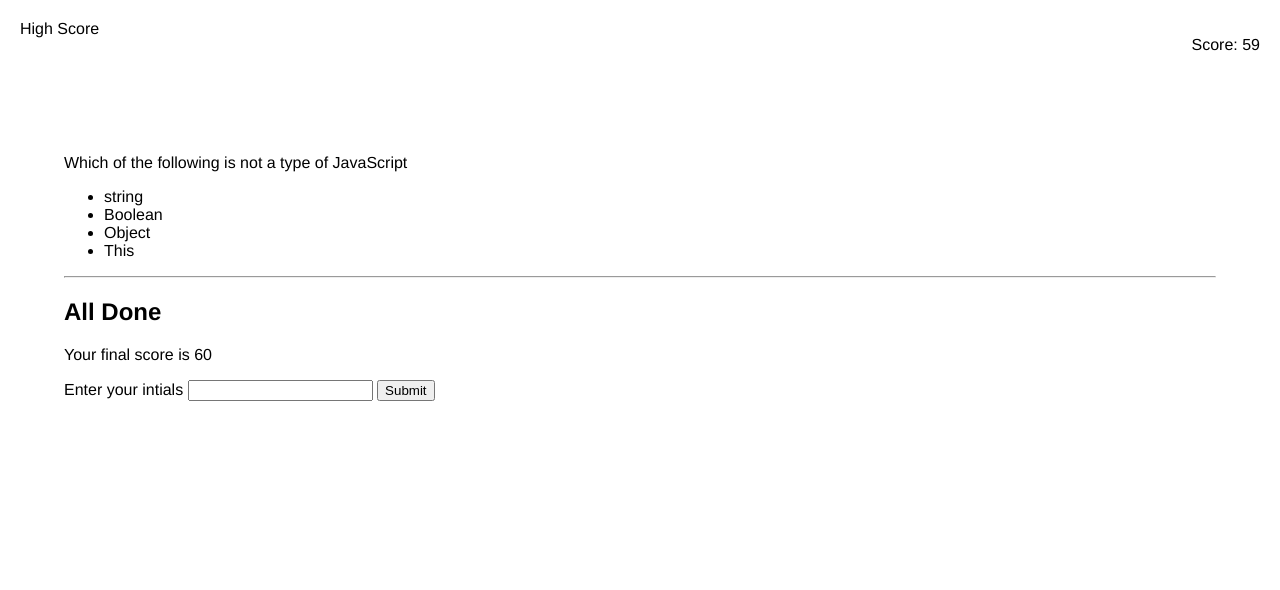
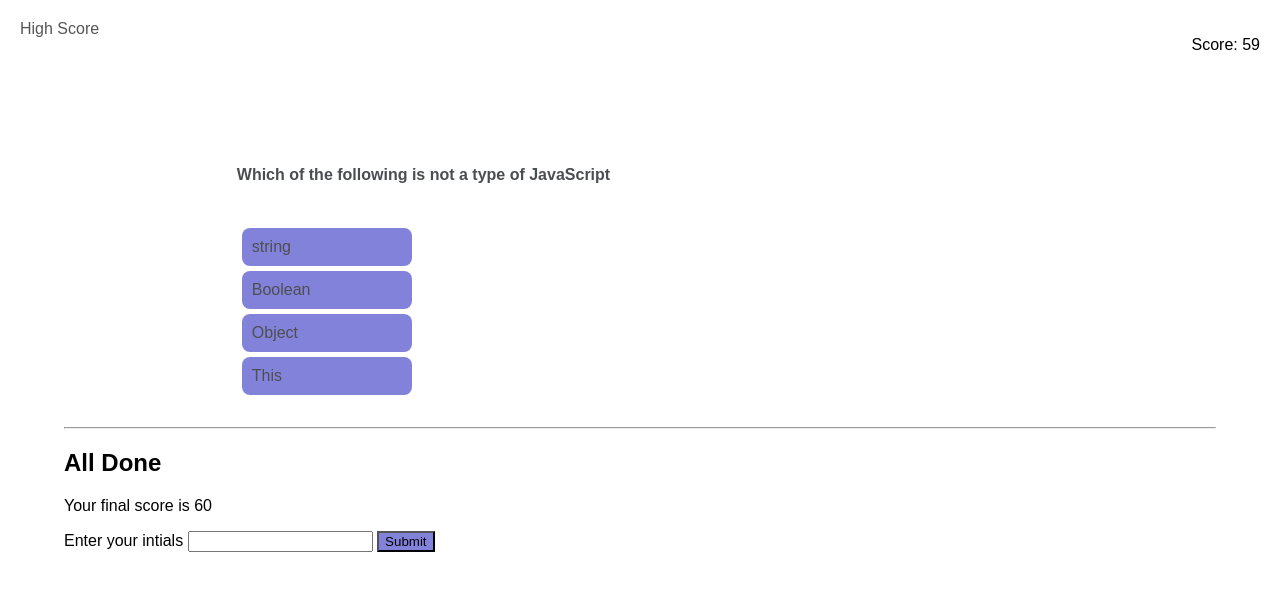
Before and after one commit to StamperM/JavaScript-Quiz, a plain HTML site: page index.html in a window 1280 px wide. Both pictures are taken after a click on the button "Start Quiz". Drawn offline with Linux system fonts and the light colour scheme.

Commit message:
updated some of the CSS

```diff
--- a/assets/JS/main.js
+++ b/assets/JS/main.js
@@ -119,14 +119,16 @@ function saveScore(){
     Player: document.getElementById('userinputInitals'),
     playerScore: score
   };
-  localStorage.setItem("leaderboardInfo.player","leaderBoardInfo.playerScore"),JSON.stringify(leaderBoardInfo);
+  localStorage.setItem("name","userinputIntials"),JSON.stringify(leaderBoardInfo);
 }
 
 
 
 // Todo: High Scores Unhide Leaderboard &hide Last section. Create <li> to store the userIntials and Score scores in #leaderBoardList.
 function displayScoresOnBoard(){
-  var recentScore = JSON.parse(localStorage.getitem('leaderBoardInfo'))
+  var recentScore = JSON.parse(localStorage.getItem('leaderBoardInfo'))
+
+
 }
 // Todo: Return user to start quiz #returnToQuiz
 
--- a/assets/styles.css
+++ b/assets/styles.css
@@ -1,6 +1,6 @@
 body {
     margin: 0;
-    font-family: 'Franklin Gothic Medium', 'Arial Narrow', Arial, sans-serif;
+    font-family: Arial, Helvetica, sans-serif;
 }
 main {
     margin: 5%;
@@ -17,7 +17,7 @@ header{
 }
 nav a {
     text-decoration: none;
-    color: black;
+    color: rgb(87, 85, 85);
 
 }
 
@@ -29,20 +29,59 @@ nav a {
 }
 
 #startQuizSection p {
+    display: flex;
     padding: 1% 15%;
     text-align: center;
 
 }
 
 #startQuizButton {
-    background-color: rgb(63, 30, 105);
+    background-color: rgb(130, 130, 219);
     border-radius: 8%;
     color: white;
     padding: 5px;
 }
+#question {
+    display: flex;
+    padding: 1% 15%;
+    flex-direction: column;
+    justify-content: center;
+    align-self: center;
+}
 #quizSection {
     display: flex;
+    padding: 1% 15%;
     flex-direction: column;
-    justify-content: flex-start;
+    justify-content: center;
+    align-self: center;
+
 
 }
+#answerOptions{
+    flex-direction: column;
+    padding: 1% 15%;
+    justify-content: center;
+    list-style: none;
+
+
+}
+#question {
+    font-weight: 700;
+    color: rgb(75, 78, 80);
+}
+#answerOptions li {
+    background-color: rgb(130, 130, 219);
+    color: rgb(77, 79, 81);
+    display: flex;
+    margin: 5px;
+    padding: 10px;
+    border-radius: 8px;
+    width: 150px;
+}
+#leaderBoardList {
+    list-style: decimal;
+
+}
+.btn {
+    background-color:  rgb(130, 130, 219);;
+}
--- a/index.html
+++ b/index.html
@@ -30,7 +30,7 @@
       </section>
       <section id="quizQuestionContainer" hidden="true">
         <p id="question"> Question</p>
-        <ul>
+        <ul id="answerOptions">
             <li class="userAnswer" id="answer1"></li>
             <li class="userAnswer" id="answer2"></li>
             <li class="userAnswer" id="answer3"></li>
@@ -45,7 +45,7 @@
         <P id="totalScore"></P>
         <form id="userInitals" action="input"><label id="intialRequest" for="intials">Enter your intials</label>
           <input id="userinputInitals" type="text" name="intials">
-          <button id="submitUserIntials" onclick="endOfGame()">Submit</button>
+          <button class="btn" id="submitUserIntials" onclick="endOfGame()">Submit</button>
         </form>
 
       </section>
@@ -54,8 +54,8 @@
 
         </ol>
         <div>
-          <button id="returnToQuiz"></button>
-          <button id="clearScores"></button>
+          <button class="btn" id="returnToQuiz"></button>
+          <button class="btn" id="clearScores"></button>
         </div>
       </section>
     </main>
```
